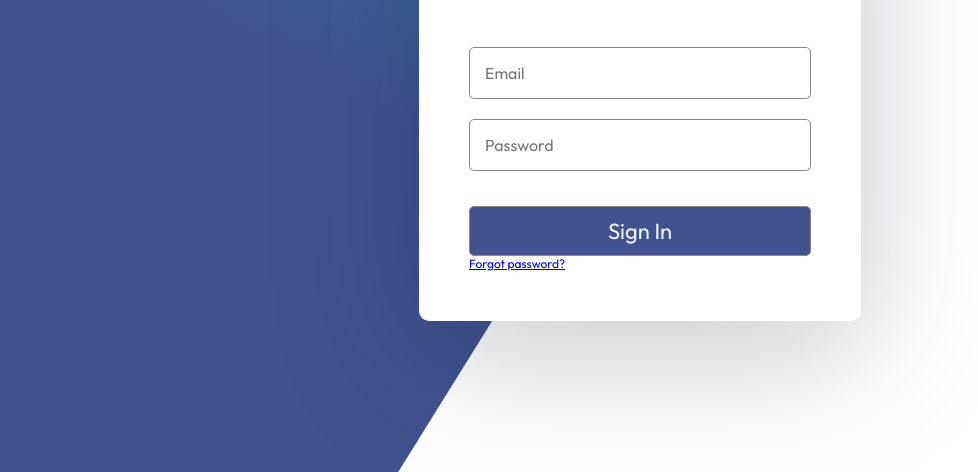
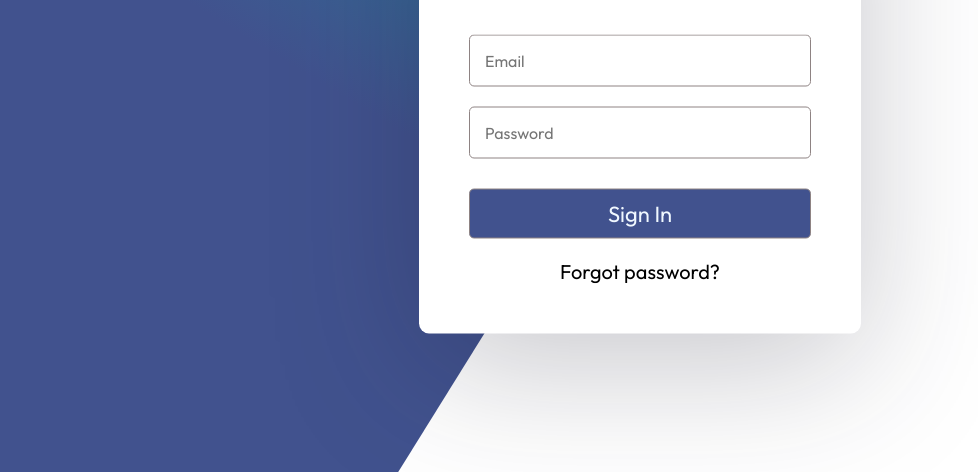
Before and after one commit to sabir-phantom/Web-project, a plain HTML site: page index.html in a window 1280 px wide. Shown: the part 328-800 px from the top of the page, without its empty margins (0-978 px from the left). Drawn offline with Linux system fonts and the light colour scheme.

Commit message:
login updated

```diff
--- a/css/styles.css
+++ b/css/styles.css
@@ -52,6 +52,7 @@ form {
 }
 .card-text h5 {
   font-size: 25px;
+  font-weight: 400;
 }
 
 .form-group {
@@ -80,5 +81,13 @@ form {
   height: 50px;
   font-size: 22px;
   color: aliceblue;
-  margin-top: 25px;
+  margin: 20px 0;
+  cursor: pointer;
 }
+
+form a {
+  text-align: center;
+  font-size: 20px;
+  text-decoration: none;
+  color: black;
+}
--- a/index.html
+++ b/index.html
@@ -32,9 +32,7 @@
               <input type="password" name="password" placeholder="Password"/>
             </div>
             <button class="submit">Sign In</button>
-            <a href="recover_email.php" style="float: right; font-size: 12px"
-              >Forgot password?</a
-            >
+            <a href="#">Forgot password?</a>
           </form>
         </div>
 
```
